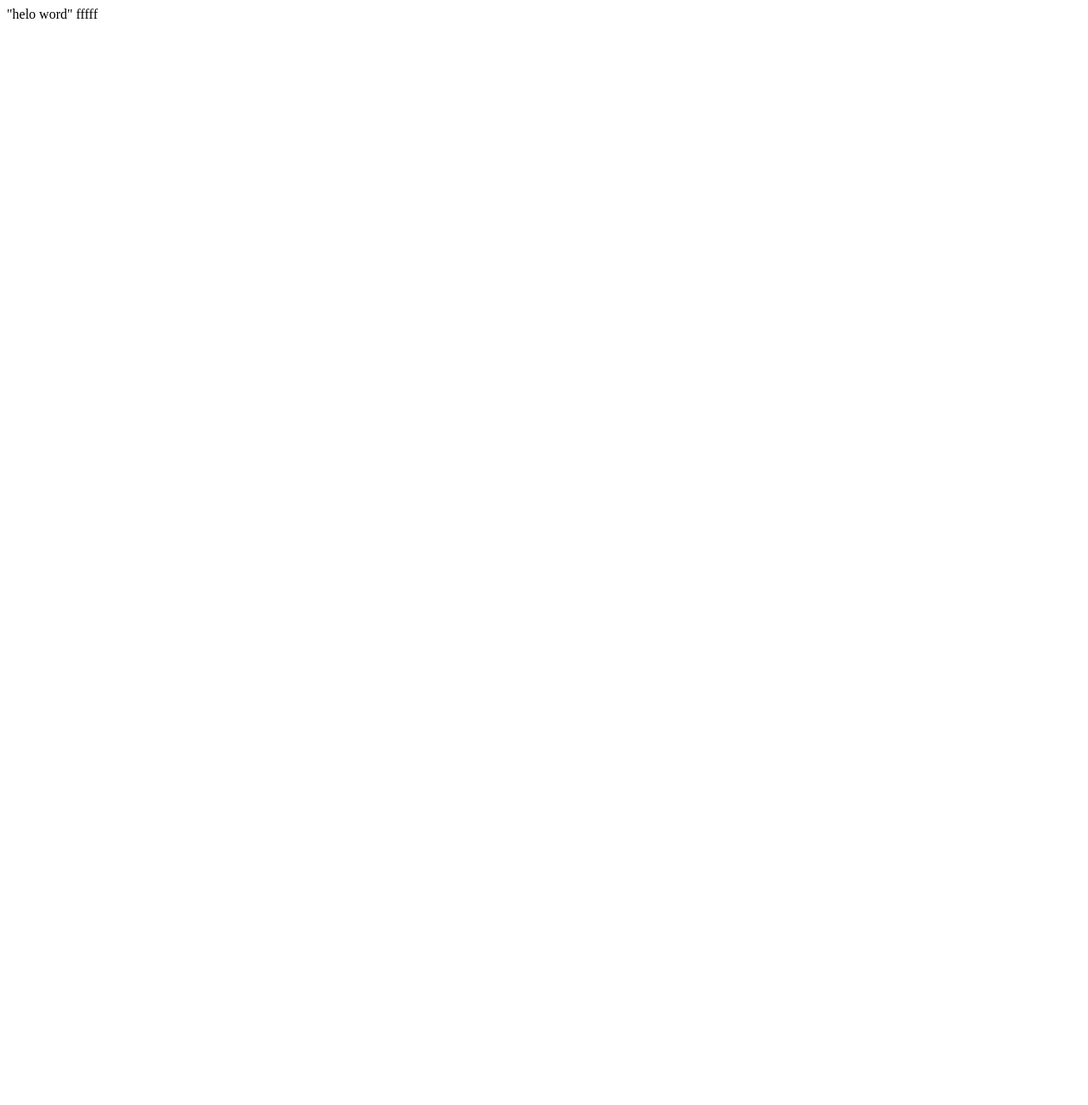
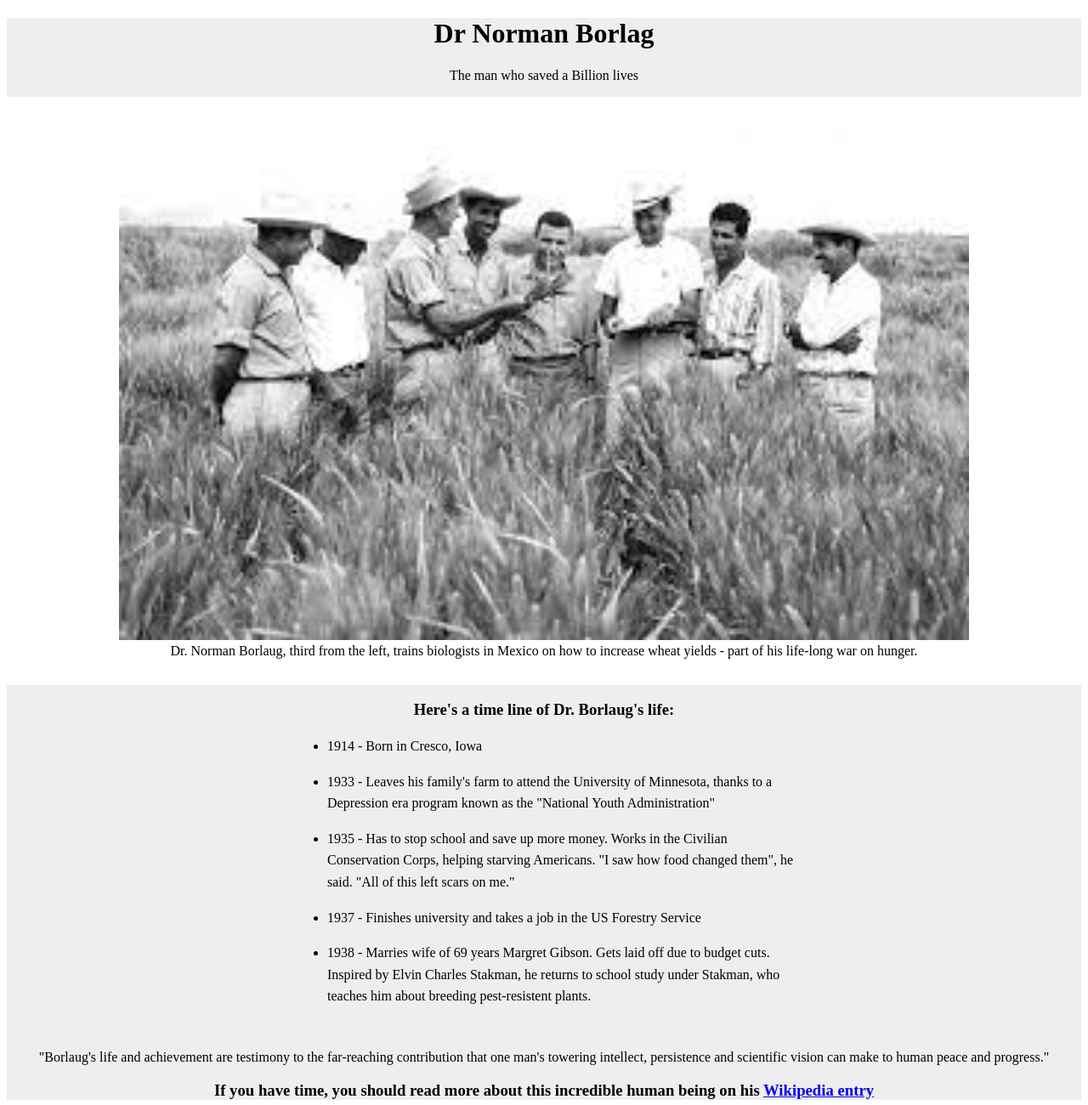
Before and after one commit to Muhammadhaseeb133/html-css-project, a plain HTML site: page index.html in a window 1280 px wide. Shown: the whole page at 85% size. Before the commit the page ends 800 px from the top, so only its background shows below. Drawn offline with Linux system fonts and the light colour scheme.

Commit message:
Adding the html,css, and picture again

```diff
--- a/index.css
+++ b/index.css
@@ -0,0 +1,44 @@
+h1 {
+    text-align: center;
+}
+
+.container {
+    position: relative;
+}
+
+#img-div {
+    padding: 15px;
+    text-align: center;
+    background: white;
+    margin: 0 auto;
+}
+
+#img {
+    max-width: 100%;
+    height: auto;
+    margin: 0;
+}
+
+#tribute-info {
+    margin: auto;
+}
+
+p,
+h3 {
+    text-align: center;
+}
+
+ul {
+    max-width: 550px;
+    margin: 0 auto 50px auto;
+    text-align: left;
+    line-height: 1.6;
+}
+
+li {
+    margin: 16px 0;
+}
+
+#main {
+    background: #eee;
+}
--- a/index.html
+++ b/index.html
@@ -1,6 +1,37 @@
- <!DOCTYPE html>
- <html>
-    <body>
-        "helo word" fffff
-    </body>
- </html>
+<!DOCTYPE html>
+<html>
+
+<head>
+    <title>tribute-page.Daphine.Muhammad</title>
+    <link rel="stylesheet" href="index.css">
+</head>
+
+<body>
+    <main id="main">
+        <h1 id="title">Dr Norman Borlag</h1>
+        <p>The man who saved a Billion lives</p>
+        <div id="img-div" class="container">
+            <figure>
+                <img id="img" src="Dr. Norman.jpeg" width="1000" height="300" />
+                <figcaption id="img-caption">Dr. Norman Borlaug, third from the left, trains biologists in Mexico on how to increase wheat yields - part of his life-long war on hunger.</figcaption>
+            </figure>
+        </div>
+        <section id="tribute-info">
+            <h3>Here's a time line of Dr. Borlaug's life:</h3>
+            <ul>
+                <li>1914 - Born in Cresco, Iowa</li>
+                <li>1933 - Leaves his family's farm to attend the University of Minnesota, thanks to a Depression era program known as the "National Youth Administration"</li>
+                <li>1935 - Has to stop school and save up more money. Works in the Civilian Conservation Corps, helping starving Americans. "I saw how food changed them", he said. "All of this left scars on me."</li>
+                <li>1937 - Finishes university and takes a job in the US Forestry Service</li>
+                <li>1938 - Marries wife of 69 years Margret Gibson. Gets laid off due to budget cuts. Inspired by Elvin Charles Stakman, he returns to school study under Stakman, who teaches him about breeding pest-resistent plants.</li>
+            </ul>
+            <p>"Borlaug's life and achievement are testimony to the far-reaching contribution that one man's towering intellect, persistence and scientific vision can make to human peace and progress."</p>
+            <h3>
+                If you have time, you should read more about this incredible human being on his
+                <a id="tribute-link" href="https://en.wikipedia.org/wiki/Norman_Borlaug" target="_blank">Wikipedia entry</a>
+            </h3>
+        </section>
+    </main>
+</body>
+
+</html>
```
